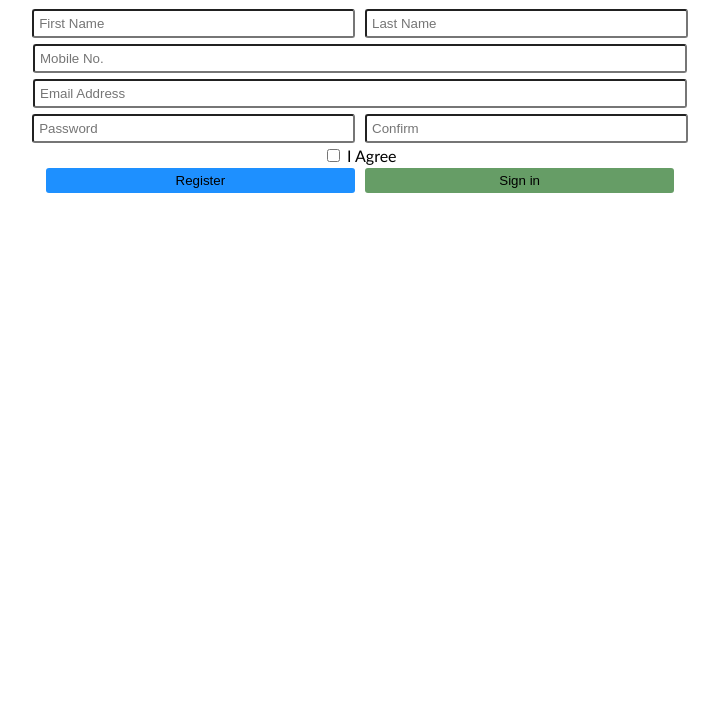
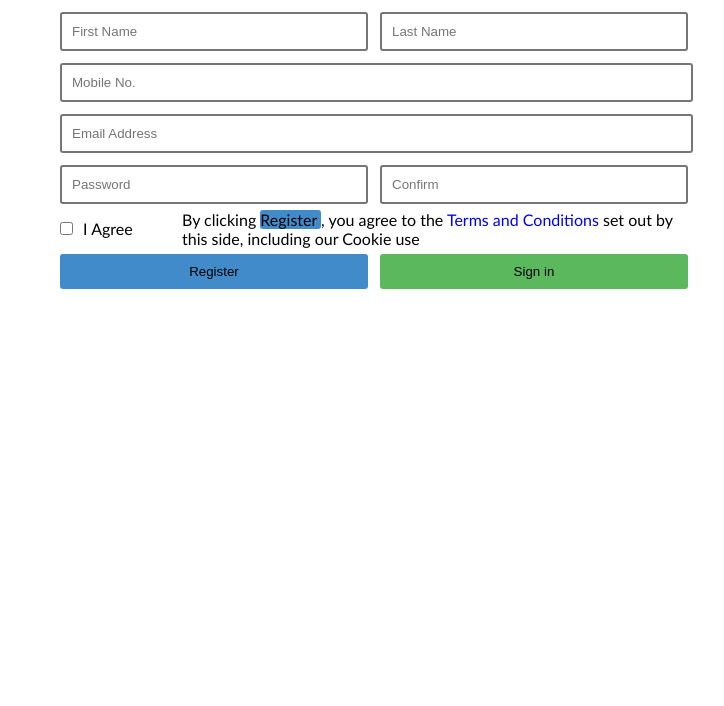
Before and after one commit to JovanCY/Antra-HW1, a plain HTML site: page signup.html in a window 1280 px wide. Shown: the part 94-800 px from the top of the page, without its empty margins (280-1004 px from the left). Drawn offline with Linux system fonts and the light colour scheme.

Commit message:
updated sizing

```diff
--- a/signup.html
+++ b/signup.html
@@ -9,8 +9,7 @@
   <body>
     <form id="main-form">
       <h1>Sign Up</h1>
-      <div>
-        <span>
+      <div class="half-container">
         <input
           class="half"
           type="text"
@@ -18,8 +17,6 @@
           id="input-first-name"
           placeholder="First Name"
         />
-        </span>
-        <span>
         <input
           class="half"
           type="text"
@@ -27,12 +24,11 @@
           id="input-last-name"
           placeholder="Last Name"
         />
-        </span>
       </div>
-      <input type="text" placeholder="Mobile No." />
+      <input class="full" type="text" placeholder="Mobile No." />
+
       <input type="text" placeholder="Email Address" />
-      <div>
-        <span>
+      <div class="half-container">
         <input
           class="half"
           type="text"
@@ -40,8 +36,7 @@
           id="input-first-name"
           placeholder="Password"
         />
-        </span>
-        <span>
+
         <input
           class="half"
           type="text"
@@ -49,20 +44,27 @@
           id="input-last-name"
           placeholder="Confirm"
         />
-        </span>
       </div>
       <div class="agree-row">
-        <span>
-          <input class="check-box" type="checkbox" placeholder="" name="agree" id="agree" />
+        <div class="box">
+          <input
+            class="check-box"
+            type="checkbox"
+            placeholder=""
+            name="agree"
+            id="agree"
+          />
           <label for="agree"> I Agree</label>
-        </span>
-
-        <span class="">
-
-        </span>
         </div>
 
-      <div>
+        <div class="agree-text">
+          By clicking <span class="blue"> Register </span>, you agree to the
+          <a href="#">Terms and Conditions</a> set out by this side, including
+          our Cookie use
+        </div>
+      </div>
+
+      <div class="half-container">
         <button class="blue">Register</button>
         <button class="green">Sign in</button>
       </div>
--- a/style.css
+++ b/style.css
@@ -3,31 +3,58 @@ html {
 
 }
 
-#main-form{
+* {
+   box-sizing: border-box;
+}
+
+
+
+#main-form {
    display: flex;
    flex-direction: column;
-   width: auto;
+   width: calc(40rem + 20px);
    padding: 10px;
-   align-items: center;
+   align-items: start;
+   align-self: center;
+   margin-left: 25%;
+
+}
+
+h1 {
+   align-self: center;
+}
+
+a {
+   text-decoration: none;
 }
 
 input {
-   width: 40rem;
-   margin: 0.2rem;
-   padding: 0.3rem;
+   flex-grow: 1;
+   flex-shrink: 0;
+   width: 633px;
+   margin: 6px;
+   padding: 10px;
    border-radius: 3px;
    box-shadow: none;
+   border-style: solid;
 }
 
-input.half {
-   width: 19.3rem;
+.half-container {
+   width: 640px;
+   display: flex;
+   justify-content: space-between;
+}
+
+.half {
+   flex-grow: 1;
+   width: 308px;
 }
 
 button {
    border: 0;
-   width: 19.3rem;
-   padding: 0.3rem;
-   margin: 0.2rem;
+   width: 308px;
+   margin: 6px;
+   padding: 10px;
    border-radius: 3px;
 }
 
@@ -36,14 +63,33 @@ button {
 }
 
 .blue {
-   background-color: dodgerblue;
+   background-color: #428BCA;
+   border-radius: 3px;
 }
 
 .green {
-   background-color: rgb(102, 157, 102);
+   background-color: #5CB85C;
 }
 
 .agree-row {
    display: flex;
-   align-items: start;
+   align-items: center;
+   justify-content: space-between;
+   width: 640px;
 }
+
+.agree-row .box {
+   width: 10%;
+   text-wrap: nowrap;
+}
+
+.agree-text {
+   width: 80%;
+   text-wrap: wrap;
+
+}
+
+.input-container {
+   display: flex;
+   flex-direction: row;
+}
```
Lines whose indentation alone changed are shown as unchanged.
